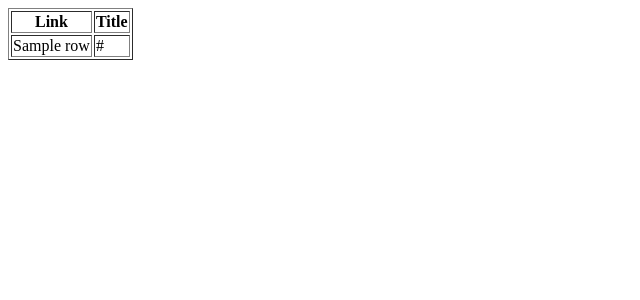
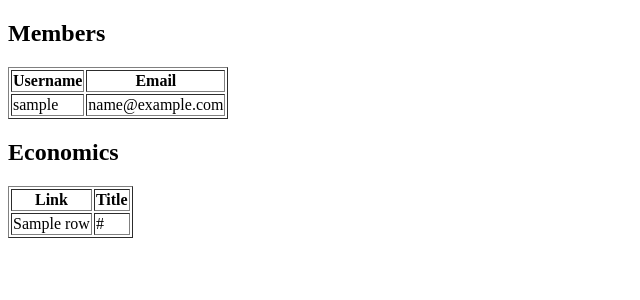
Before and after one commit to mmeooo/learn_django, a Django app: template templates/board/list.html in a window 1280 px wide. Shown: the top 300 px of the page, without its empty margins (0-640 px from the left). Run offline with Django 3.2, Linux system fonts and the light colour scheme; the template is opened without the code that fills it: most values are stand-ins (such as "Sample title", 1, 10 or a date in 2020).

Commit message:
db_daum_user

```diff
--- a/templates/board/list.html
+++ b/templates/board/list.html
@@ -5,14 +5,27 @@
     <title>Title</title>
 </head>
 <body>
+    <h2>Members</h2>
+    <table border="1">
+        <tr>
+            <th>Username</th>
+            <th>Email</th>
+        </tr>
+        {% for row in members %}
+        <tr>
+            <td>{{ row.username }}</td>
+            <td>{{ row.email }}</td>
+        </tr>
+        {% endfor %}
+    </table>
 
+    <h2>Economics</h2>
     <table border="1">
         <!-- header -->
         <tr>
             <th>Link</th>
             <th>Title</th>
         </tr>
-
         <!-- content -->
         {% for row in erows %}
         <tr>
```
